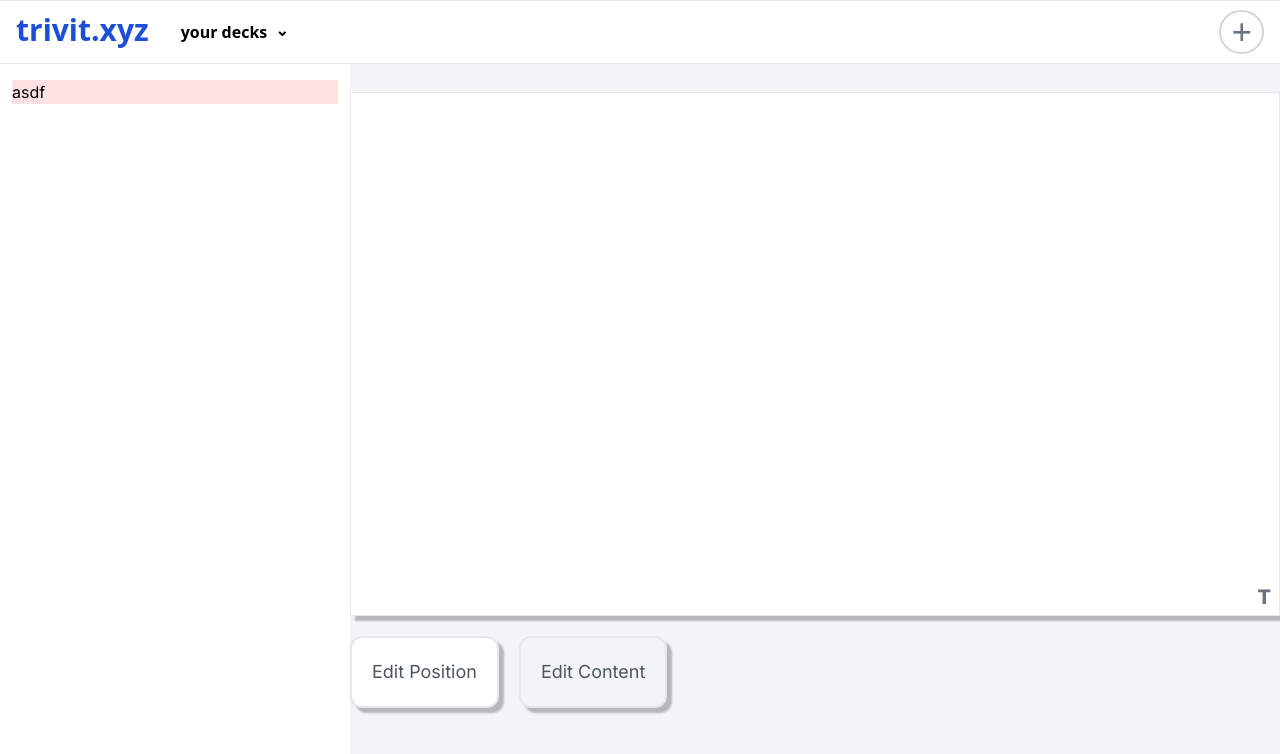
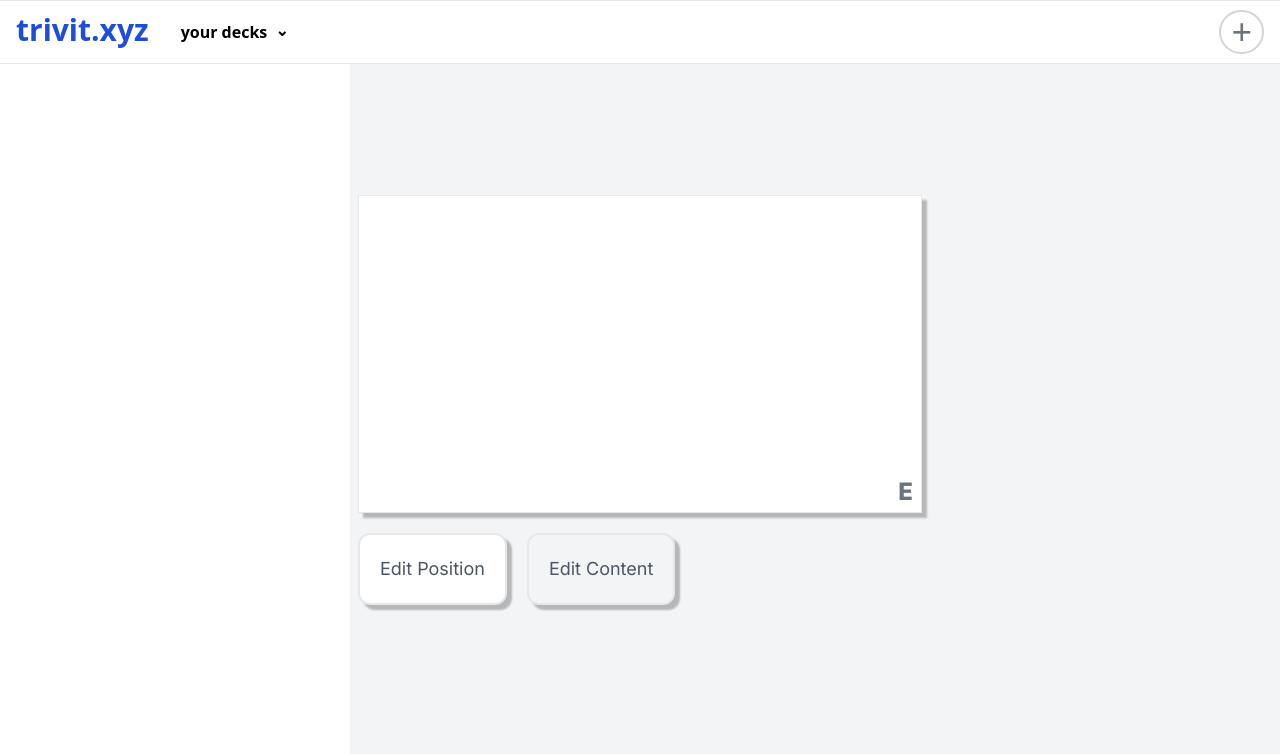
Before and after one commit to aidanhopper/hoot, a Next.js app: page /cms in a window 1280 px wide. Both pictures are taken after a click on the button "Edit Content". Shown: the top 754 px of the page. Built offline with nearby package versions, Linux system fonts and the light colour scheme.

Commit message:
working on cms

```diff
--- a/app/cms/page.tsx
+++ b/app/cms/page.tsx
@@ -15,7 +15,9 @@ type Mouse = {
 }
 
 type Content = {
-  body: React.ElementType
+  lines: number;
+  text: String[];
+  className?: String;
 }
 
 type Section = {
@@ -32,6 +34,7 @@ type Section = {
 type State = {
   isEditingPosition: boolean;
   isEditingContent: boolean;
+  targetId: number;
   section: Section;
 }
 
@@ -113,6 +116,7 @@ const TraverseHelper: React.ElementType = (
     setMouse,
     mouse,
     state,
+    dispatch,
   }
     : {
       section: Section | undefined,
@@ -124,6 +128,7 @@ const TraverseHelper: React.ElementType = (
       setMouse: (val: Mouse) => void,
       mouse: Mouse | undefined,
       state: State,
+      dispatch: (action: any) => void
     }
 ) => {
 
@@ -201,6 +206,7 @@ const TraverseHelper: React.ElementType = (
     );
   }
 
+
   return (
 
     <>
@@ -221,12 +227,14 @@ const TraverseHelper: React.ElementType = (
                 mouse={mouse}
                 setMouse={setMouse}
                 path={[...path, { direction: "left", type: section.type }]}
+                dispatch={dispatch}
                 handleSplit={handleSplit} />
             }
             {
               section.right !== undefined &&
               <TraverseHelper
                 state={state}
+                dispatch={dispatch}
                 section={section.right}
                 mouse={mouse}
                 setMouse={setMouse}
@@ -305,21 +313,21 @@ const TraverseHelper: React.ElementType = (
 
             {
               state.isEditingContent &&
-              <div className="absolute content-end h-full w-full">
-                <div className="text-right">
-                  <button className="mr-2 mb-1 font-extrabold text-xl text-gray-500">
-                    T
-                  </button>
-                </div>
-              </div>
+              <button className="right-0 bottom-0 absolute mr-2 mb-1 font-extrabold text-2xl text-gray-500"
+                style={{ color: state.targetId === section.id ? '#2563eb' : '' }}
+                onClick={() => dispatch({ type: 'set_target_id', id: section.id })}>
+                E
+              </button>
             }
 
-            <div className="text-center w-[100%] h-[100%] content-center">
+            <div className="w-[100%] h-[100%]">
               {
                 section.content !== undefined &&
-                <>
-                  <section.content.body />
-                </>
+                <div className={`w-full h-full ${section.content.className}`}>
+                  <div>
+                    {section.content.text.map((s) => <>{s}</>)}
+                  </div>
+                </div>
 
               }
             </div>
@@ -340,6 +348,7 @@ const Traverse: React.ElementType = (
     setMouse,
     mouse,
     state,
+    dispatch,
   }
     : {
       section: Section | undefined,
@@ -350,11 +359,13 @@ const Traverse: React.ElementType = (
       setMouse: (val: Mouse) => void,
       mouse: Mouse | undefined,
       state: State,
+      dispatch: (action: any) => void,
     }
 ) => {
   return (
     <TraverseHelper
       section={section}
+      dispatch={dispatch}
       state={state}
       mouse={mouse}
       setMouse={setMouse}
@@ -467,9 +478,18 @@ const reducer = (state: any, action: any) => {
   if (action.type === 'set_section') {
     const newState: State = {
       ...state,
-      section: action.section
+      section: action.section,
     }
     return newState
+  }
+
+  if (action.type === 'set_target_id') {
+    const newState: State = {
+      ...state,
+      targetId: action.id,
+    }
+    return newState
+
   }
 
   return { ...state }
@@ -484,6 +504,7 @@ const ContentManagementSystem = () => {
   const [state, dispatch] = useReducer(reducer, {
     isEditingPosition: false,
     isEditingContent: false,
+    targetId: -1,
     section: {
       type: "leaf",
       id: 0,
@@ -521,6 +542,9 @@ const ContentManagementSystem = () => {
     parent.left = leftLeaf;
     parent.right = rightLeaf;
 
+    leftLeaf.content = parent.content;
+    parent.content = undefined;
+
     if (type === "vertical")
       parent.type = "row";
 
@@ -534,7 +558,6 @@ const ContentManagementSystem = () => {
   }
 
   const handleMouse = (event: React.MouseEvent, mouse: Mouse) => {
-
     if (mouse === undefined)
       return;
 
@@ -544,32 +567,60 @@ const ContentManagementSystem = () => {
 
     else if (mouse.movement === "horizontal")
       dispatch({ type: 'set_section', section: handleHorizontalMovement(event, mouse, state.section) });
+  }
 
+  const textareaContent = useRef<HTMLTextAreaElement>();
+
+  const handleInsertText = () => {
+    const root = structuredClone(state.section);
+    const target = getId(root, state.targetId);
+
+    target.content = {
+      lines: 1,
+      text: [textareaContent.current.value],
+      className: "text-center content-center font-bold "
+    }
+
+    console.log(root)
+
+    dispatch({ type: 'set_section', section: root })
   }
+
 
   return (
     <>
       <Navbar />
-      <div className="flex bg-gray-100 h-screen" onMouseUp={() => setMouse(undefined)}>
+      <div className="flex bg-gray-100 h-screen overflow-hidden text-black" onMouseUp={() => setMouse(undefined)}>
         <div className="flex w-full">
-          <div className="flex-auto relative">
+          <div className="flex-none w-[350px]">
             {
               state.isEditingContent &&
               <div className="bg-white w-[350px] h-full" >
                 <div className="flex flex-col h-full px-3 pt-20">
-                  <div className="bg-red-100">
-                      asdf
-                  </div>
+                  {
+                    state.targetId !== -1 &&
+                    <div className="flex flex-col text-center w-full text-gray-600">
+                      <textarea className="flex-auto border-black border-b-4 mb-2" ref={textareaContent} />
+                      <button className="font-bold flex-auto border-b-4 pb-1 border-gray-600 duration-100
+                        hover:border-yellow-400 hover:text-yellow-400"
+                        onClick={handleInsertText}
+                      >
+                        Insert Text
+                      </button>
+                    </div>
+                  }
                 </div>
               </div>
             }
           </div>
-          <div className="flex-auto container h-screen content-center m-auto w-full">
-            <div className="bg-white aspect-video select-none shadow-[5px_5px_2px_rgb(0,0,0,0.25)]"
+          <div className="flex-col flex-auto container content-center m-auto px-2">
+            <div className="flex bg-white justify-center aspect-video select-none w-full
+              shadow-[5px_5px_2px_rgb(0,0,0,0.25)]"
               onMouseMove={(event: React.MouseEvent) => handleMouse(event, mouse)}
             >
               <Traverse
                 section={state.section}
+                dispatch={dispatch}
                 state={state}
                 mouse={mouse}
                 setMouse={setMouse}
@@ -593,7 +644,7 @@ const ContentManagementSystem = () => {
               Edit Content
             </button>
           </div>
-          <div className="flex-auto" />
+          <div className="flex-none w-[350px]" />
         </div>
       </div>
     </>
--- a/tailwind.config.ts
+++ b/tailwind.config.ts
@@ -7,6 +7,9 @@ const config: Config = {
     "./app/**/*.{js,ts,jsx,tsx,mdx}",
   ],
   theme: {
+    screens: {
+      '3xl': '1920px'
+    },
     extend: {
       keyframes: {
         'fade-down': {
```
